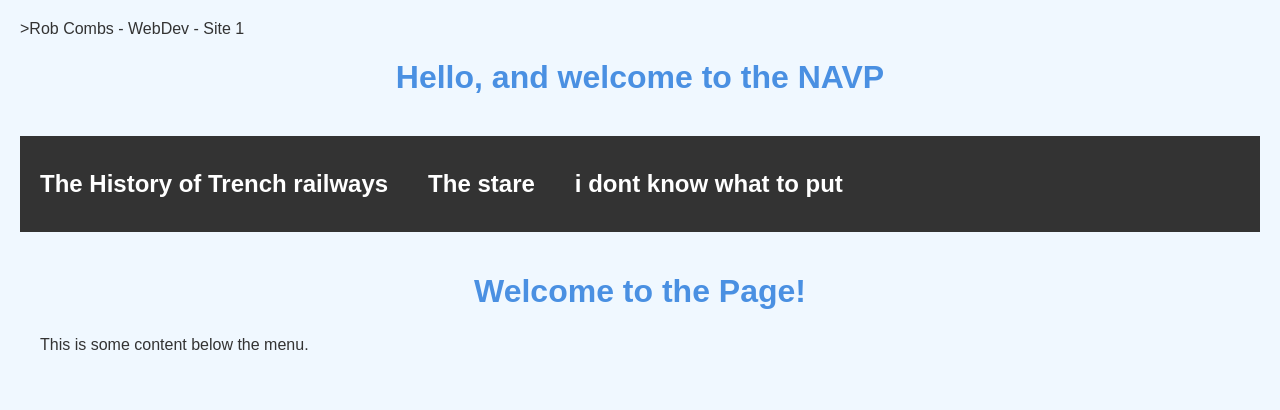
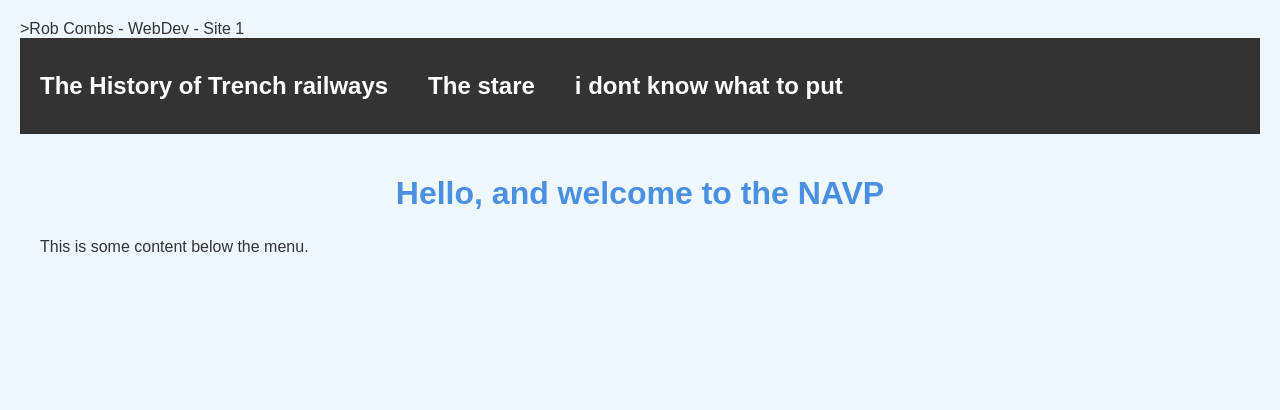
Before and after one commit to Studidart/index, a plain HTML site: page index.html in a window 1280 px wide. Drawn offline with Linux system fonts and the light colour scheme.

Commit message:
cleaning again

```diff
--- a/index.html
+++ b/index.html
@@ -9,8 +9,6 @@
 </head>
 
 <body>
-    <h1>Hello, and welcome to the NAVP</h1>
-    <br>
     <nav class="navbar">
         <ul>
             <h2><a href="page1.html">The History of Trench railways</a></h2>
@@ -19,7 +17,7 @@
         </ul>
     </nav>
     <div class="content">
-        <h1>Welcome to the Page!</h1>
+        <h1><h1>Hello, and welcome to the NAVP</h1></h1>
         <p>This is some content below the menu.</p>
 
 </body>
```
